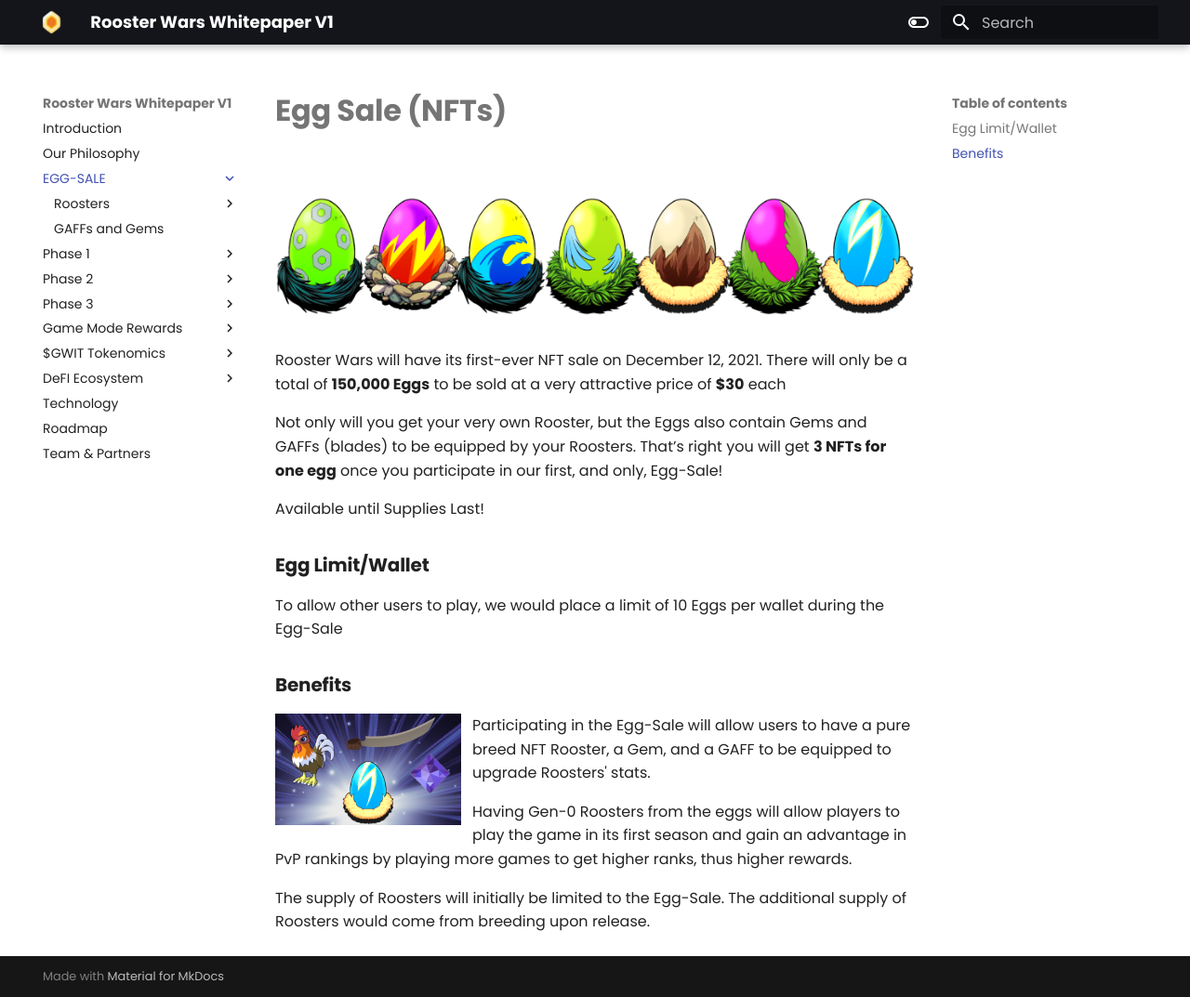
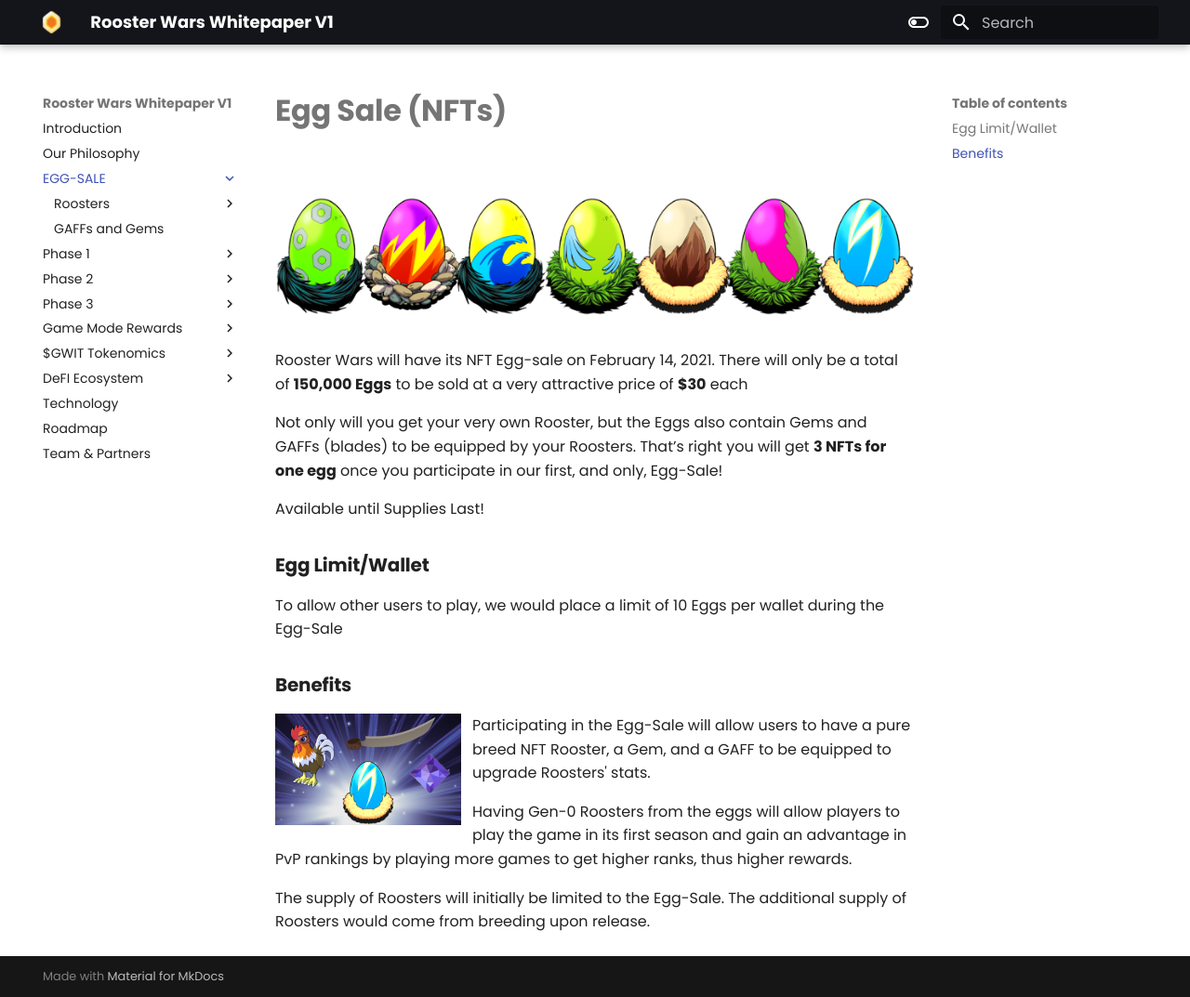
Before and after one commit to AshtreeBV/roosterwars-whitepaper, an MkDocs documentation site: the page built from docs/egg-sale/index.md, in a window 1280 px wide and 1073 px high. Shown: the whole window at 93% size. Built offline with MkDocs 1.6.1 and Material for MkDocs 9.7.7, drawn with Linux system fonts in a browser that asks for light colours.

Commit message:
Egg-sale date change

```diff
--- a/docs/egg-sale/index.md
+++ b/docs/egg-sale/index.md
@@ -3,7 +3,7 @@
 <!-- Egg Banner -->
 <img src="../images/egg-banner.png" alt="eggs" class="egg-banner">
 
-Rooster Wars will have its first-ever NFT sale on December 12, 2021. There will only be a total of **150,000 Eggs** to be sold at a very attractive price of **$30** each
+Rooster Wars will have its NFT Egg-sale on February 14, 2021. There will only be a total of **150,000 Eggs** to be sold at a very attractive price of **$30** each
 
 Not only will you get your very own Rooster, but the Eggs also contain Gems and GAFFs (blades) to be equipped by your Roosters. That’s right you will get **3 NFTs for one egg** once you participate in our first, and only, Egg-Sale!
 
```
